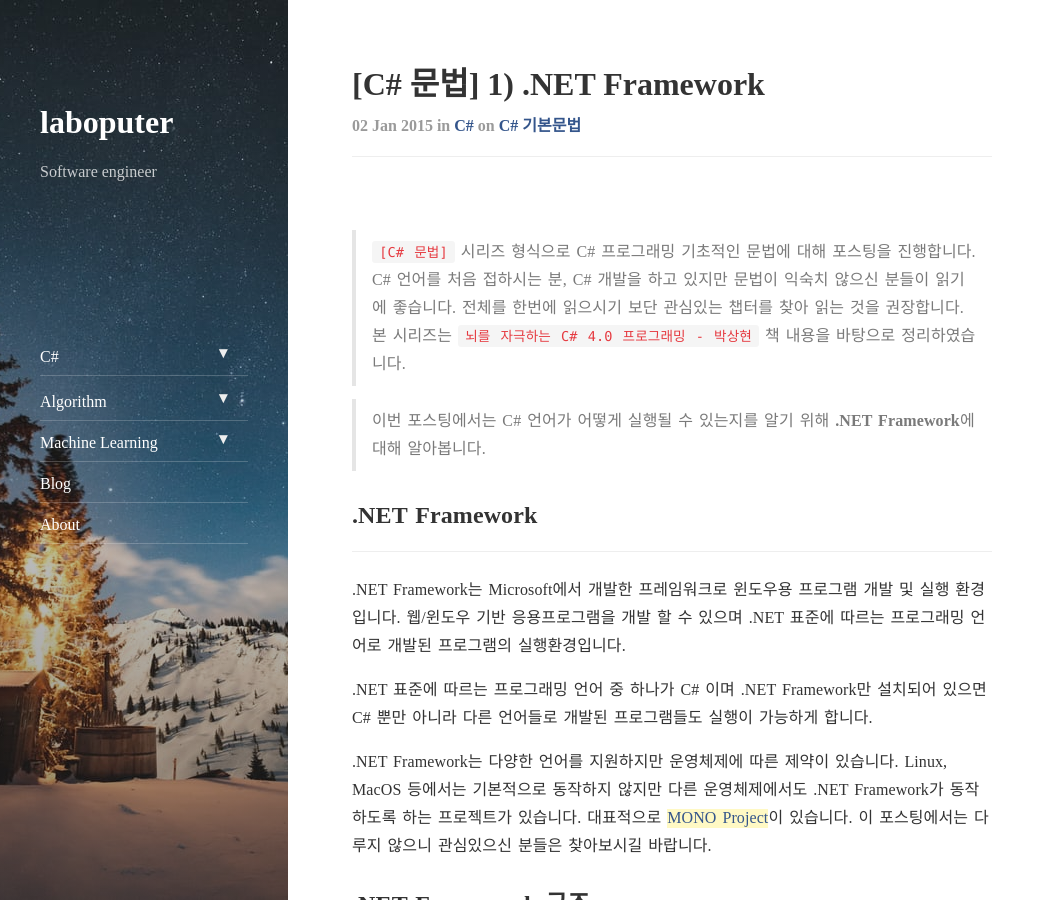
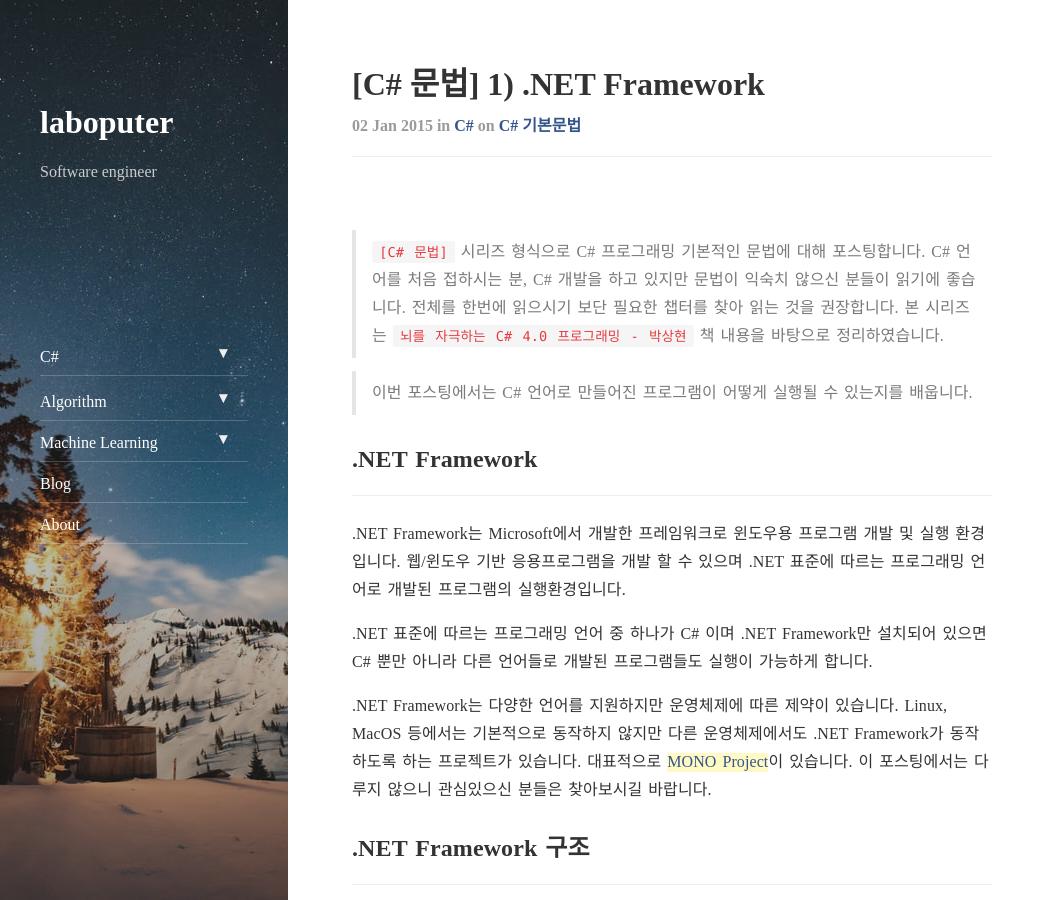
Before and after one commit to Laboputer/Laboputer.github.io, a Jekyll site: the page built from _posts/csharp-language/2015-01-02-dotnet framework.md, in a window 1280 px wide and 900 px high. Shown: the whole window, without its empty margins (0-1055 px from the left). Built offline with Jekyll 4.4.1, drawn with Linux system fonts in a browser that asks for light colours; nearby versions of some CDN libraries; comment, search, counter and statistics services are not loaded; some of the changed text lies outside the part shown.

Commit message:
update posts

```diff
--- a/_posts/csharp-language/2015-01-02-dotnet framework.md
+++ b/_posts/csharp-language/2015-01-02-dotnet framework.md
@@ -6,10 +6,10 @@
 tags: language
 ---
 
-> `[C# 문법]` 시리즈 형식으로 C# 프로그래밍 기초적인 문법에 대해 포스팅을 진행합니다. C# 언어를 처음 접하시는 분, C# 개발을 하고 있지만 문법이 익숙치 않으신 분들이 읽기에 좋습니다. 전체를 한번에 읽으시기 보단 관심있는 챕터를 찾아 읽는 것을 권장합니다.
+> `[C# 문법]` 시리즈 형식으로 C# 프로그래밍 기본적인 문법에 대해 포스팅합니다. C# 언어를 처음 접하시는 분, C# 개발을 하고 있지만 문법이 익숙치 않으신 분들이 읽기에 좋습니다. 전체를 한번에 읽으시기 보단 필요한 챕터를 찾아 읽는 것을 권장합니다.
 > 본 시리즈는 `뇌를 자극하는 C# 4.0 프로그래밍 - 박상현` 책 내용을 바탕으로 정리하였습니다.
 
-> 이번 포스팅에서는 C# 언어가 어떻게 실행될 수 있는지를 알기 위해 **.NET Framework**에 대해 알아봅니다.
+> 이번 포스팅에서는 C# 언어로 만들어진 프로그램이 어떻게 실행될 수 있는지를 배웁니다.
 
 ## .NET Framework
 ---
@@ -48,4 +48,6 @@
 
 간단히 요약하면, C# 컴파일러는 우리가 작성한 코드를 IL로 작성된 실행파일을 만들게 되고, 이 파일을 실행시키면 CLR이 IL을 읽어 다시 OS에 이해할수 있는 코드로 컴파일하여 실행시킵니다. 이렇게 서로 다른 언어가 만나는 지점이 IL언어이고, CLR이 다시 자신이 설치되어 있는 플랫폼에 최적화시켜 컴파일한 후 실행하게 됩니다. 이를 통해 플랫폼에 최적화된 코드를 만들어 내는 장점이 있으나, 실행시에 이루어지는 컴파일이 부담일 수 있습니다.
 
-이상으로 C# 언어로 개발된 프로그램이 어떻게 실행될 수 있는지 .NET Framework에 대해 알아보았습니다.
+---
+
+추상적인 개념이라 이해하기 어렵지만 C# 언어로 개발하다보면 도움이 될만한 내용이므로 한번쯤은 읽어보면 좋을 것 같습니다.
```
Also changed, not shown: _posts/csharp-language/2015-01-13-data type.md (+2 -1 lines).
